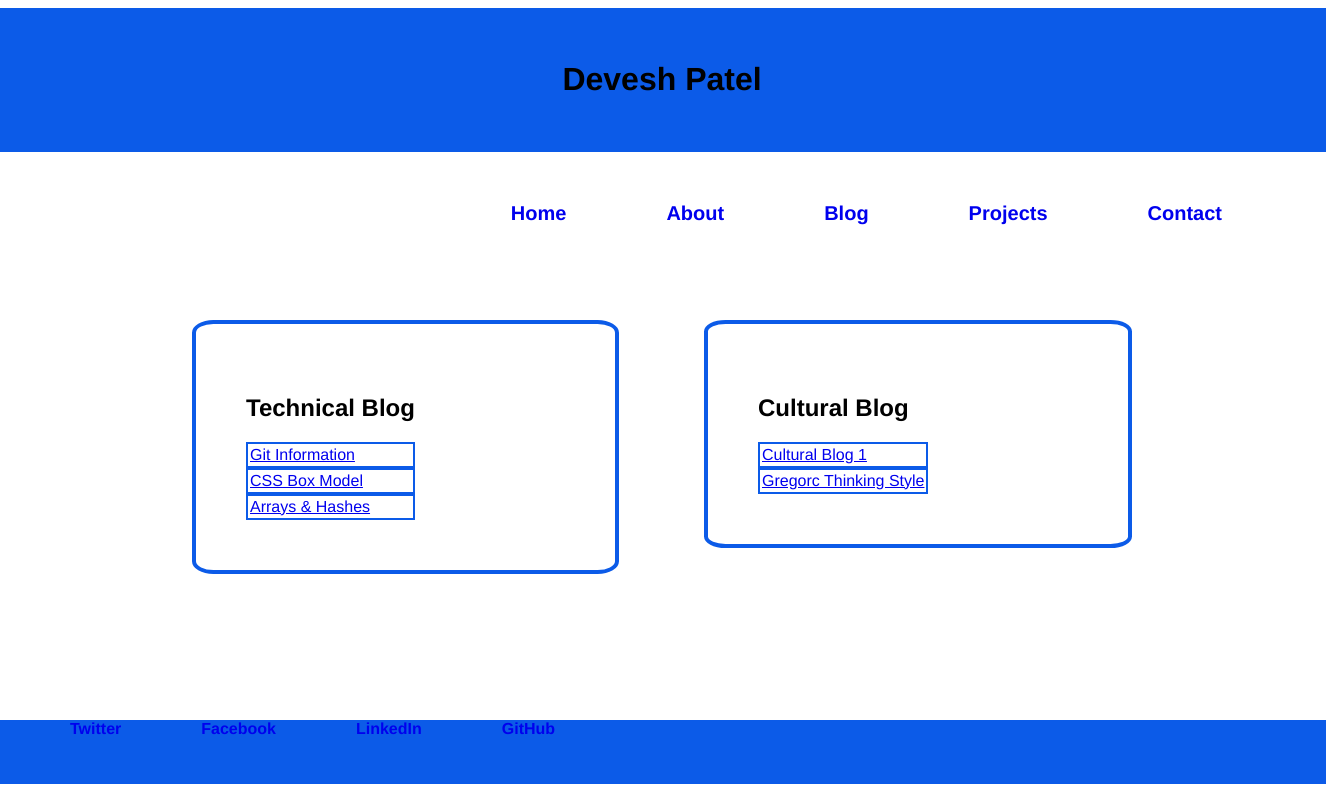
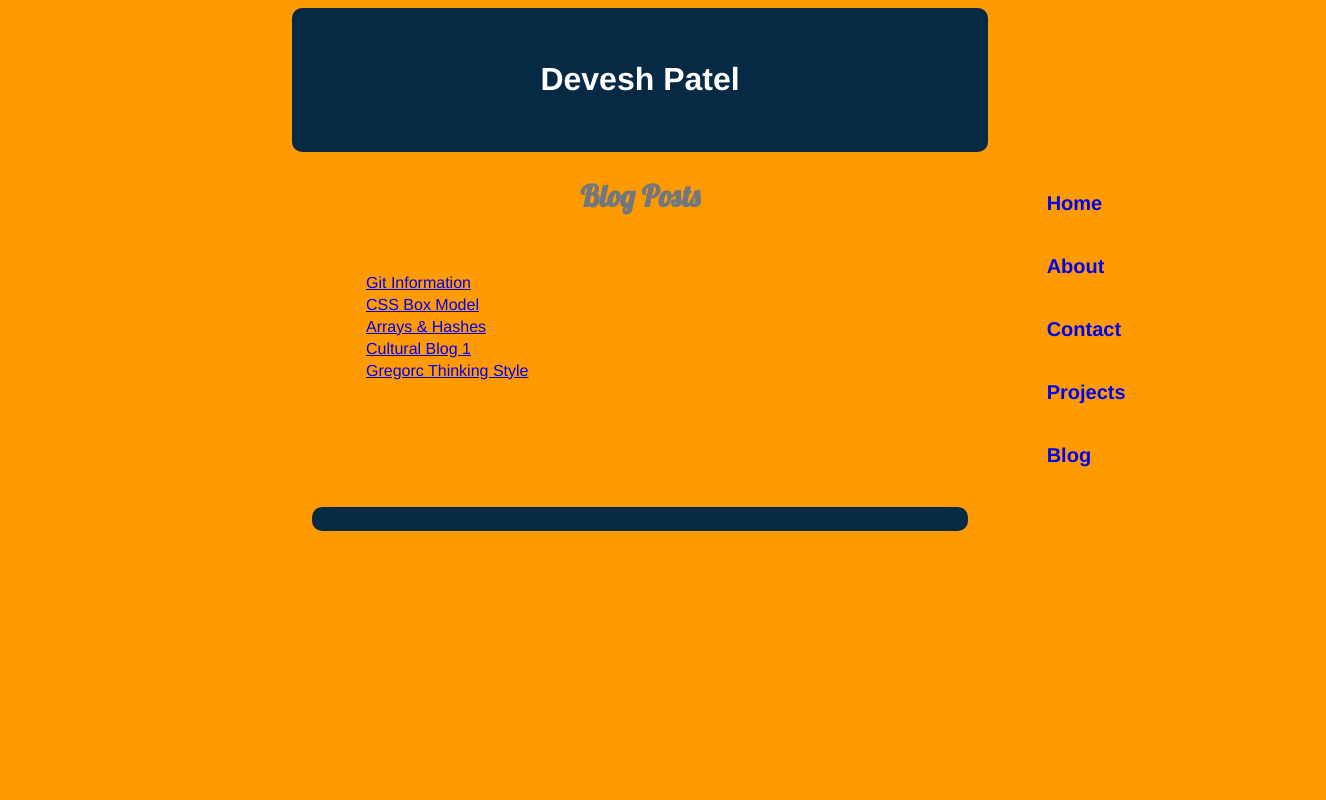
Before and after one commit to devexley/devexley.github.io, a plain HTML site: page blog/index.html in a window 1280 px wide. Shown: the whole page, 1326 px wide, since content can reach past the window. Drawn offline with Linux system fonts and the light colour scheme.

Commit message:
add to website

```diff
--- a/blog/index.html
+++ b/blog/index.html
@@ -6,6 +6,7 @@
 		</title>
 		<meta charset="UTF-8">
 		<link rel="stylesheet" type="text/css" href="../stylesheets/default.css" />
+		<link href='http://fonts.googleapis.com/css?family=Lobster|Shadows+Into+Light' rel='stylesheet' type='text/css'>
 	</head>
 	<body>
 		<header>
@@ -16,39 +17,32 @@
 		</header>
 			<nav>
 			<div class="menu">
-				<a href=#>Contact</a>
-				<a href=#>Projects</a>
-				<a href=#>Blog</a>
-				<a href=#>About</a>
-				<a href="../index.html">Home</a>
+				<ul>
+					<li><a href="../index.html">Home</a></li>
+					<li><a href=#>About</a></li>
+					<li><a href=#>Contact</a></li>
+					<li><a href=#>Projects</a></li>
+					<li><a href="index.html">Blog</a></li>
+				</ul>
 			</div>
 			</nav>
-		<div></div>
+  		<section class = "blog-header">
+  			  	 	<h1>Blog Posts</h1>
+
+  		</section>
 
 
-
-  	 	<section class="technical-blog">
-  	 	<h1>Technical Blog</h1>
-  	 		 	<a href="t1-git-blog.html">Git Information</a>
-  	 		 	<a href="t2-css-design.html">CSS Box Model</a>
-  	 		 	<a href="t3-arrays-hashes.html">Arrays & Hashes</a>
-
- 	 	</section>
-
-  	 	<section class="cultural-blog">
-  	 		<h1>Cultural Blog</h1>
- 	 	 	<a href="c1-chefs-kitchen.html">Cultural Blog 1</a>
- 	 	 	<a href="c3-thinking-style.html">Gregorc Thinking Style</a>
-
+  	 	<section class="blog">
+  	 		<ul>
+  	 		 	<li><a href="t1-git-blog.html">Git Information</a></li>
+  	 		 	<li><a href="t2-css-design.html">CSS Box Model</a></li>
+  	 		 	<li><a href="t3-arrays-hashes.html">Arrays & Hashes</a></li>
+ 	 	 		<li><a href="c1-chefs-kitchen.html">Cultural Blog 1</a></li>
+ 	 	 		<li><a href="c3-thinking-style.html">Gregorc Thinking Style</a></li>
+ 	 		</ul>
  	 	</section>
 
   	 <footer>
-  	 <nav id="social">
-		<a href=#>Twitter</a>
-		<a href=#>Facebook</a>
-		<a href=#>LinkedIn</a>
-		<a href=#>GitHub</a>
-	</nav>
 	</footer>
 	</body>
 
--- a/stylesheets/default.css
+++ b/stylesheets/default.css
@@ -4,103 +4,151 @@ html {
 	font-family: Helvetica;
 }
 
+body {
+	background-color: #FF9A00;
+}
 header {
 
-	background-color: #0C5BE8;
+	background-color: #062944;
 	padding: 2em;
 	text-align: center;
-	width: 100%;
-	margin-left: -10px;
+	margin: auto;
+	width: 50%;
+	/* margin-left: -10px; */
+	color: white;
+	border-radius: 10px;
 
 }
 
 
 
+.menu {
+	display: inline-block;
+	float: right;
+	margin-right: 10%;
 
-.menu a {
+}
+
+.menu ul {
 	list-style-type: none;
-	margin: 50px;
-	float: right;
-	text-decoration: none;
+	/* margin: 50px; */
+	/*float: right; */
+	position: relative;
+	margin-right: 5%;
 	z-index: 1;
 	font-weight: bold;
 	font-size: 20px;
+	padding-left: 1em;
+
+}
+
+.menu li {
+
+	padding: 1em;
+}
+.menu a {
+
+	text-decoration: none;
+
 }
 
 #photo {
-	padding: 2em;
-	float: left;
-	margin: 20px;
+
+	margin-left: 35%;
+	position: absolute;
+	display: inline-block;
+	min-height: 95%;
+	min-width: 95%;
+	padding-right: 1em;
+	margin-right: 20%;
 }
 
+#photo img {
+
+	min-width: 25%;
+	max-width: 25%;
+	padding: 1em;
+
+}
+/*
 footer {
-	position: fixed;
+	position: relative;
 	top: 90%;
-	background-color: #0C5BE8;
+	background-color: #062944;
 	padding: 2em;
 	clear: both;
 	width: 100%;
 	margin-left: -10px;
 }
+*/
 
-#social {
-	position: fixed;
-	top: 85%;
-	clear:both;
+footer {
+	background-color: #062944;
+	font-size: 9pt;
+	width: 50%;
+	margin: auto;
+	border-radius: 10px;
+	padding: 1em;
+	clear: both;
+	color: white;
+}
+.social {
+	margin-left: 36%;
+	position: relative;
+	display: inline-block;
+	width: 25%;
+	text-align: left;
+
 }
 
-#social a {
+.social ul {
 
 	list-style-type: none;
 	margin: 40px;
-	float: left;
 	text-decoration: none;
 	z-index: 1;
 	font-weight: bold;
+	text-align: left;
 
 
 
 }
 
-.technical-blog {
+.social li {
+	padding-bottom: 1em;
+}
 
-	position: absolute;
-	top: 40%;
-	left: 15%;
-	border: 4px solid #0C5BE8;
-	padding: 50px;
-	padding-right: 200px;
-	border-radius: 5%;
-	display: inline-block;
-	margin; auto;
+.social a {
+
+	text-decoration: none;
+}
+
+.blog {
+	width: 50%;
+	margin: auto;
+	text-align: left;
+	padding: 1em;
 
 }
 
-.technical-blog a {
-	display: block;
-	padding: 2px;
-	border: 2px solid #0C5BE8;
-}
-.cultural-blog {
-
-	position: absolute;
-	top: 40%;
-	left: 55%;
-	border: 4px solid #0C5BE8;
-	padding: 50px;
-	padding-right: 200px;
-	border-radius: 5%;
-	display: inline-block;
+.blog ul {
+	text-decoration: none;
 }
 
-.cultural-blog a {
-	display: block;
+.blog li {
+
+	list-style-type: none;
 	padding: 2px;
-	border: 2px solid #0C5BE8;
 }
 
-.blog {
-	width: 80%;
+.blog-header {
+
+	font-family: 'Lobster';
+	width: 50%;
 	margin: auto;
+	text-align: center;
+	color: #71777F;
+	font-weight: bold;
+	font-size: 20px;
 
 }
```
Also changed, not shown: blog/c1-chefs-kitchen.html (+17 -10 lines), blog/c3-thinking-style.html (+17 -9 lines), blog/t1-git-blog.html (+22 -11 lines), blog/t2-css-design.html (+20 -12 lines), blog/t3-arrays-hashes.html (+17 -9 lines), contact.html (added, +51 -0 lines), index.html (+17 -16 lines), images/p-platypus_m.jpg (added).
